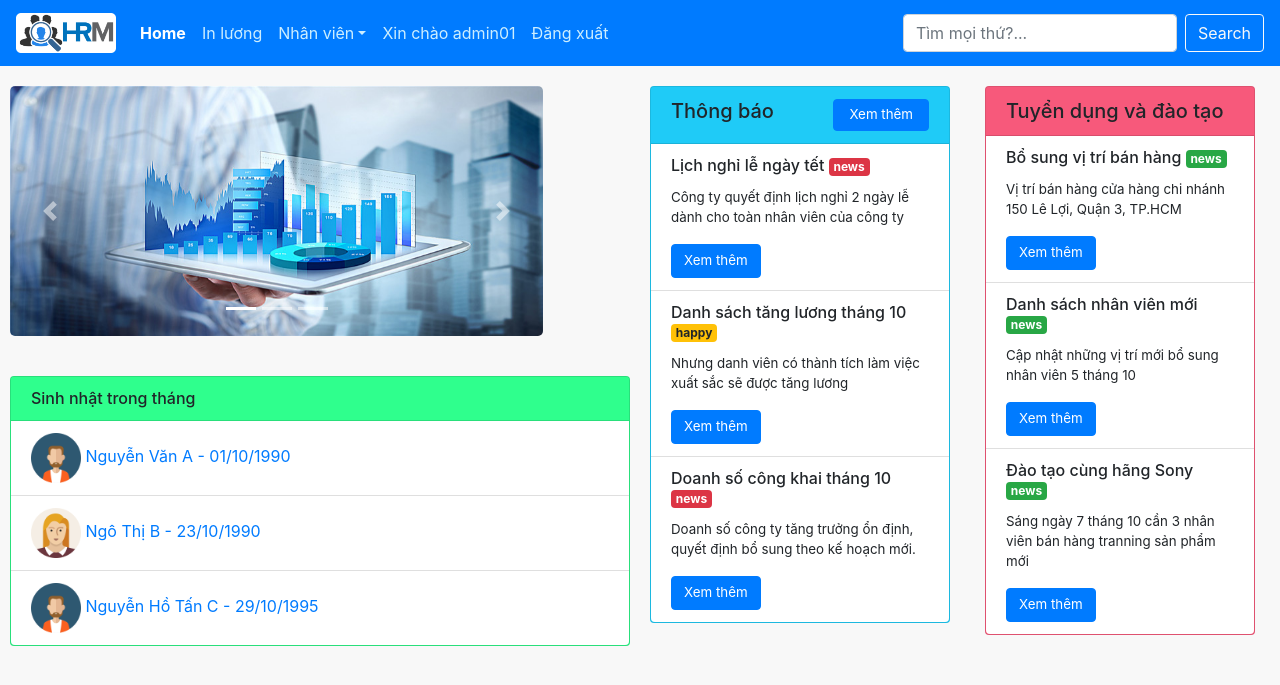
After one commit to oriakita/HRMWeb, a PHP site: page /home.php in a window 1280 px wide. The commit adds this page. Shown: the top 685 px of the page. Run offline with PHP 8.4, Linux system fonts and the light colour scheme; a user stored in the database is signed in.

Commit message:
update trang home

```diff
--- a/css/home.css
+++ b/css/home.css
@@ -1,6 +1,10 @@
 * {
     margin: 0;
     padding: 0;
+}
+
+body {
+    background-color: #f8f8f8;
 }
 
 .active {
@@ -17,3 +21,46 @@
 .navbar-nav > li > a:hover {
     color: white !important;
 }
+
+
+#carouselExampleIndicators, .card {
+    margin: 20px 10px;
+}
+
+.carousel-inner{
+    border-radius: 5px;
+}
+
+.carousel-item img{
+    width: 100%;
+    height: 250px;
+}
+
+.myfont {
+    font-size: 10pt;
+}
+
+.card-header a {
+    float: right;
+    padding: 5px 15px;
+}
+
+.mybulletinboard {
+    background-color: #20d2ff;
+}
+
+.mybirthdayboard {
+    background-color: #2fff8d;
+}
+
+.mymessage {
+    background-color: #ff5c7f;
+}
+
+.card-body .avatar {
+    margin-bottom: 10px;
+}
+
+.list-group-item img {
+    width: 50px;
+}
--- a/css/login.css
+++ b/css/login.css
@@ -19,3 +19,7 @@ body {
 .thongbao {
     color: red;
 }
+
+.card {
+    border-radius: 15px;
+}
--- /dev/null
+++ b/home.php
@@ -0,0 +1,174 @@
+<?php
+    session_start();
+    if(!isset($_SESSION['username'])) {
+        header('location: ./login.php');
+    }
+?>
+<!DOCTYPE html>
+<html lang="en">
+
+<head>
+    <meta charset="UTF-8">
+    <meta name="viewport" content="width=device-width, initial-scale=1.0">
+    <meta http-equiv="X-UA-Compatible" content="ie=edge">
+    <title>Website quản lý nhân sự</title>
+    <link rel="stylesheet" type="text/css" href="bootstrap/css/bootstrap.css">
+    <link rel="stylesheet" type="text/css" href="css/home.css" />
+</head>
+
+<body>
+    <nav class="navbar navbar-expand-md navbar-light bg-primary">
+        <a class="navbar-brand" href="home.html"><img src="images/logobar.png" width="100" height="40"></a>
+        <button class="navbar-toggler hidden-lg-up" type="button" data-toggle="collapse" data-target="#collapsibleNavId"
+            aria-controls="collapsibleNavId" aria-expanded="false" aria-label="Toggle navigation">
+            <span class="navbar-toggler-icon"></span>
+        </button>
+        <div class="collapse navbar-collapse" id="collapsibleNavId">
+            <ul class="navbar-nav mr-auto mt-2 mt-lg-0">
+                <li class="nav-item active">
+                    <a class="nav-link" href="#">Home <span class="sr-only">(current)</span></a>
+                </li>
+                <li class="nav-item">
+                    <a class="nav-link" href="#">In lương</a>
+                </li>
+                <li class="nav-item dropdown">
+                    <a class="nav-link dropdown-toggle" href="#" id="dropdownId" data-toggle="dropdown" aria-haspopup="true"
+                        aria-expanded="false">Nhân viên</a>
+                    <div class="dropdown-menu" aria-labelledby="dropdownId">
+                        <a class="dropdown-item" href="#">Tìm nhân viên</a>
+                        <a class="dropdown-item" href="#">Chấm công</a>
+                    </div>
+                </li>
+                <li class="nav-item username">
+                    <a class="nav-link" href="#">Xin chào <?php echo $_SESSION['username'];?></a>
+                </li>
+                <li class="nav-item">
+                    <a class="nav-link" href="index.html">Đăng xuất</a>
+                </li>
+            </ul>
+
+            <form class="form-inline my-2 my-lg-0">
+                <input class="form-control mr-sm-2" type="text" placeholder="Tìm mọi thứ?...">
+                <button class="btn btn-outline-light my-2 my-sm-0" type="submit">Search</button>
+            </form>
+        </div>
+    </nav>
+    <div class="container-fluid">
+        <div class="row">
+            <div class="col-md-6">
+                <div class="row">
+                    <div id="carouselExampleIndicators" class="carousel slide" data-ride="carousel">
+                        <ol class="carousel-indicators">
+                            <li data-target="#carouselExampleIndicators" data-slide-to="0" class="active"></li>
+                            <li data-target="#carouselExampleIndicators" data-slide-to="1"></li>
+                            <li data-target="#carouselExampleIndicators" data-slide-to="2"></li>
+                        </ol>
+                        <div class="carousel-inner">
+                            <div class="carousel-item active">
+                                <img class="d-block" src="images/slide1.jpg" alt="First slide">
+                            </div>
+                            <div class="carousel-item">
+                                <img class="d-block" src="images/slide2.jpg" alt="Second slide">
+                            </div>
+                            <div class="carousel-item">
+                                <img class="d-block" src="images/slide3.png" alt="Third slide">
+                            </div>
+                        </div>
+                        <a class="carousel-control-prev" href="#carouselExampleIndicators" role="button" data-slide="prev">
+                            <span class="carousel-control-prev-icon" aria-hidden="true"></span>
+                            <span class="sr-only">Previous</span>
+                        </a>
+                        <a class="carousel-control-next" href="#carouselExampleIndicators" role="button" data-slide="next">
+                            <span class="carousel-control-next-icon" aria-hidden="true"></span>
+                            <span class="sr-only">Next</span>
+                        </a>
+                    </div>
+                </div>
+
+                <div class="row">
+                    <div class="card w-100 mybirthdayboard">
+                        <h6 class="card-header mybirthdayboard">Sinh nhật trong tháng</h6>
+
+                        <ul class="list-group list-group-flush">
+                            <li class="list-group-item">
+                                <img src="images/avatar-men.png" alt="this is avatar">
+                                <a href="#">Nguyễn Văn A - 01/10/1990</a>
+                            </li>
+                            <li class="list-group-item">
+                                <img src="images/avatar-female.png" alt="this is avatar">
+                                <a href="#">Ngô Thị B - 23/10/1990</a>
+                            </li>
+                            <li class="list-group-item">
+                                <img src="images/avatar-men.png" alt="this is avatar">
+                                <a href="#">Nguyễn Hồ Tấn C - 29/10/1995</a>
+                            </li>
+                        </ul>
+                    </div>
+                </div>
+            </div>
+
+            <div class="col-md-3">
+                <div class="row">
+                    <div class="card mybulletinboard">
+                        <h5 class="card-header">
+                            Thông báo
+                            <a href="#" class="btn btn-primary myfont">Xem thêm</a>
+                        </h5>
+
+                        <ul class="list-group list-group-flush">
+                            <li class="list-group-item">
+                                <h6 class="card-title">Lịch nghỉ lễ ngày tết <span class="badge badge-danger">news</span></h6>
+                                <p class="card-text myfont">Công ty quyết định lịch nghỉ 2 ngày lễ dành cho toàn nhân
+                                    viên của công ty</p>
+                                <a href="#" class="btn btn-primary myfont">Xem thêm</a>
+                            </li>
+                            <li class="list-group-item">
+                                <h6 class="card-title">Danh sách tăng lương tháng 10 <span class="badge badge-warning">happy</span></h6>
+                                <p class="card-text myfont">Nhưng danh viên có thành tích làm việc xuất sắc sẽ được
+                                    tăng lương</p>
+                                <a href="#" class="btn btn-primary myfont">Xem thêm</a>
+                            </li>
+                            <li class="list-group-item">
+                                <h6 class="card-title">Doanh số công khai tháng 10 <span class="badge badge-danger">news</span></h6>
+                                <p class="card-text myfont">Doanh số công ty tăng trưởng ổn định, quyết định bổ sung
+                                    theo kế hoạch mới.</p>
+                                <a href="#" class="btn btn-primary myfont">Xem thêm</a>
+                            </li>
+                        </ul>
+                    </div>
+                </div>
+            </div>
+
+            <div class="col-md-3">
+                <div class="card mymessage">
+                    <h5 class="card-header">
+                        Tuyển dụng và đào tạo
+                    </h5>
+
+                    <ul class="list-group list-group-flush">
+                        <li class="list-group-item">
+                            <h6 class="card-title">Bổ sung vị trí bán hàng <span class="badge badge-success">news</span></h6>
+                            <p class="card-text myfont">Vị trí bán hàng cửa hàng chi nhánh 150 Lê Lợi, Quận 3, TP.HCM</p>
+                            <a href="#" class="btn btn-primary myfont">Xem thêm</a>
+                        </li>
+                        <li class="list-group-item">
+                            <h6 class="card-title">Danh sách nhân viên mới <span class="badge badge-success">news</span></h6>
+                            <p class="card-text myfont">Cập nhật những vị trí mới bổ sung nhân viên 5 tháng 10</p>
+                            <a href="#" class="btn btn-primary myfont">Xem thêm</a>
+                        </li>
+                        <li class="list-group-item">
+                            <h6 class="card-title">Đào tạo cùng hãng Sony <span class="badge badge-success">news</span></h6>
+                            <p class="card-text myfont">Sáng ngày 7 tháng 10 cần 3 nhân viên bán hàng tranning sản phẩm mới</p>
+                            <a href="#" class="btn btn-primary myfont">Xem thêm</a>
+                        </li>
+                    </ul>
+                </div>
+            </div>
+        </div>
+    </div>
+
+    <script src="js/jquery-3.3.1.min.js"></script>
+    <script src="bootstrap/js/bootstrap.js"></script>
+</body>
+
+</html>
--- a/login.php
+++ b/login.php
@@ -1,3 +1,6 @@
+<?php
+    session_start();
+?>
 <!DOCTYPE html>
 <html lang="en">
 <head>
@@ -7,6 +10,7 @@
     <title>Website quản lý nhân sự</title>
     <link rel="stylesheet" href="bootstrap/css/bootstrap.css" type="text/css">
     <link rel="stylesheet" href="css/login.css" type="text/css">
+    <?php include('loginprocess.php');?>
 </head>
 <body>
     <div class="container-fluid">
@@ -35,7 +39,7 @@
 
 
                                 <span class="thongbao">
-                                    <?php include('loginprocess.php')?>
+                                    <?php echo $thongbao;?>
                                 </span>
 
 
```
Also changed, not shown: home.html (deleted, +0 -51 lines), hrm_db.sql (added, +61 -0 lines), loginprocess.php (+5 -5 lines), images/Office_Wallpaper_Banner.jpg (added), images/avatar-female.png (added), images/avatar-men.png (added), images/office_bg.jpg (added), images/slide1.jpg (added), images/slide2.jpg (added), images/slide3.png (added).
